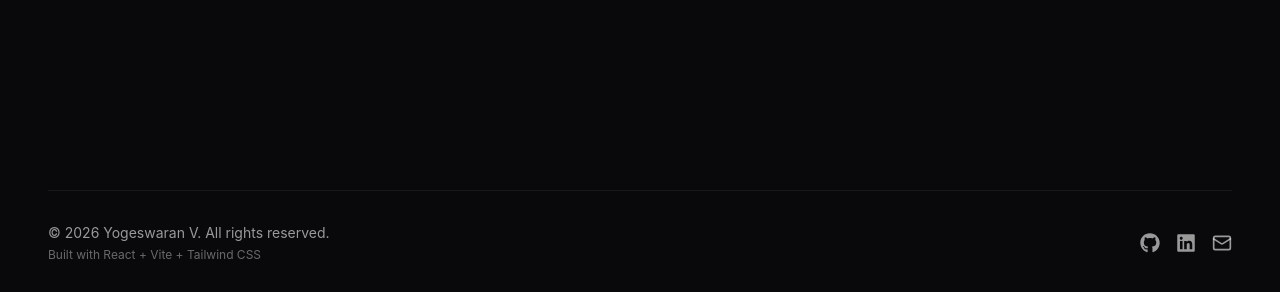
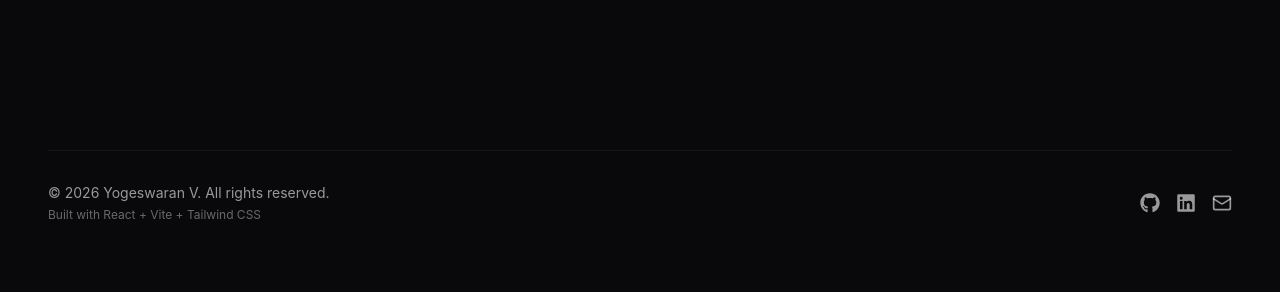
Before and after one commit to yogeswaranv007/portfolio, a React (Vite) app in the folder frontend/: page / in a window 1280 px wide. Shown: the part 2012-2304 px from the top of the page. After the commit the page ends 2267 px from the top, so only its background shows below. Built offline with nearby package versions, Linux system fonts and the light colour scheme; no server answers.

Commit message:
fix: make linkedin link dynamic in contact page and reduce footer gap

```diff
--- a/frontend/src/components/layouts/PublicLayout.jsx
+++ b/frontend/src/components/layouts/PublicLayout.jsx
@@ -35,7 +35,7 @@ export function PublicLayout() {
             </motion.div>
           </AnimatePresence>
 
-          <div className="mt-20">
+          <div className="mt-10">
             <Footer />
           </div>
         </div>
--- a/frontend/src/pages/ContactView.jsx
+++ b/frontend/src/pages/ContactView.jsx
@@ -68,7 +68,7 @@ export default function ContactView() {
   if (!profileData) return null;
 
   return (
-    <div className="space-y-12 pb-20 max-w-5xl mx-auto">
+    <div className="space-y-12 pb-4 max-w-5xl mx-auto">
       <div className="space-y-4 text-center md:text-left relative">
         <div className="absolute -top-32 -left-32 w-64 h-64 bg-primary/20 rounded-full blur-[100px] pointer-events-none" />
         <motion.h1
@@ -133,11 +133,11 @@ export default function ContactView() {
           </div>
 
           <div className="flex gap-4">
-            <a href="https://github.com/yogeswaranv007" target="_blank" rel="noreferrer" className="flex-1 group flex flex-col items-center justify-center gap-3 p-6 glass-card rounded-2xl hover:-translate-y-1 hover:border-text/50 hover:bg-text/5 transition-all duration-300">
+            <a href={`https://github.com/${profileData.github || 'yogeswaranv007'}`} target="_blank" rel="noreferrer" className="flex-1 group flex flex-col items-center justify-center gap-3 p-6 glass-card rounded-2xl hover:-translate-y-1 hover:border-text/50 hover:bg-text/5 transition-all duration-300">
               <FaGithub className="w-8 h-8 text-text/70 group-hover:text-text group-hover:scale-110 transition-all" />
               <span className="text-sm font-medium text-text/70 group-hover:text-text transition-colors">GitHub</span>
             </a>
-            <a href="#" target="_blank" rel="noreferrer" className="flex-1 group flex flex-col items-center justify-center gap-3 p-6 glass-card rounded-2xl hover:-translate-y-1 hover:border-primary/50 hover:bg-primary/5 transition-all duration-300">
+            <a href={profileData.linkedin || '#'} target="_blank" rel="noreferrer" className="flex-1 group flex flex-col items-center justify-center gap-3 p-6 glass-card rounded-2xl hover:-translate-y-1 hover:border-primary/50 hover:bg-primary/5 transition-all duration-300">
               <FaLinkedin className="w-8 h-8 text-text/70 group-hover:text-primary group-hover:scale-110 transition-all" />
               <span className="text-sm font-medium text-text/70 group-hover:text-primary transition-colors">LinkedIn</span>
             </a>
```
